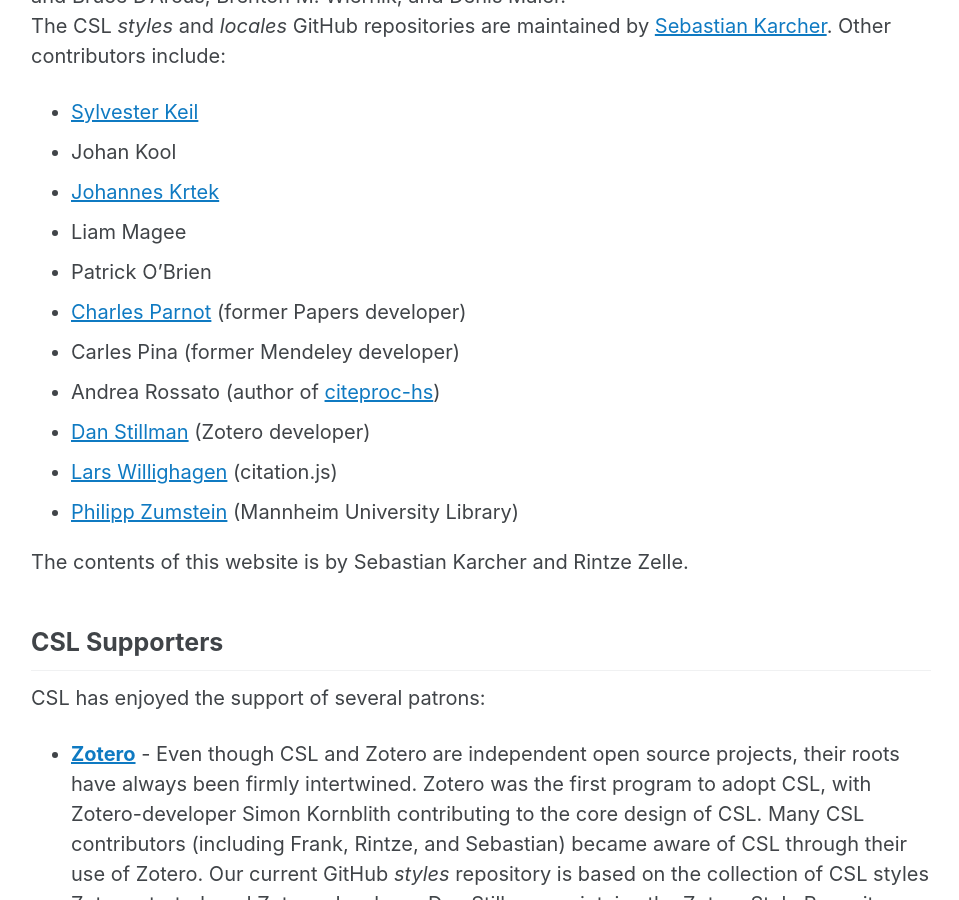
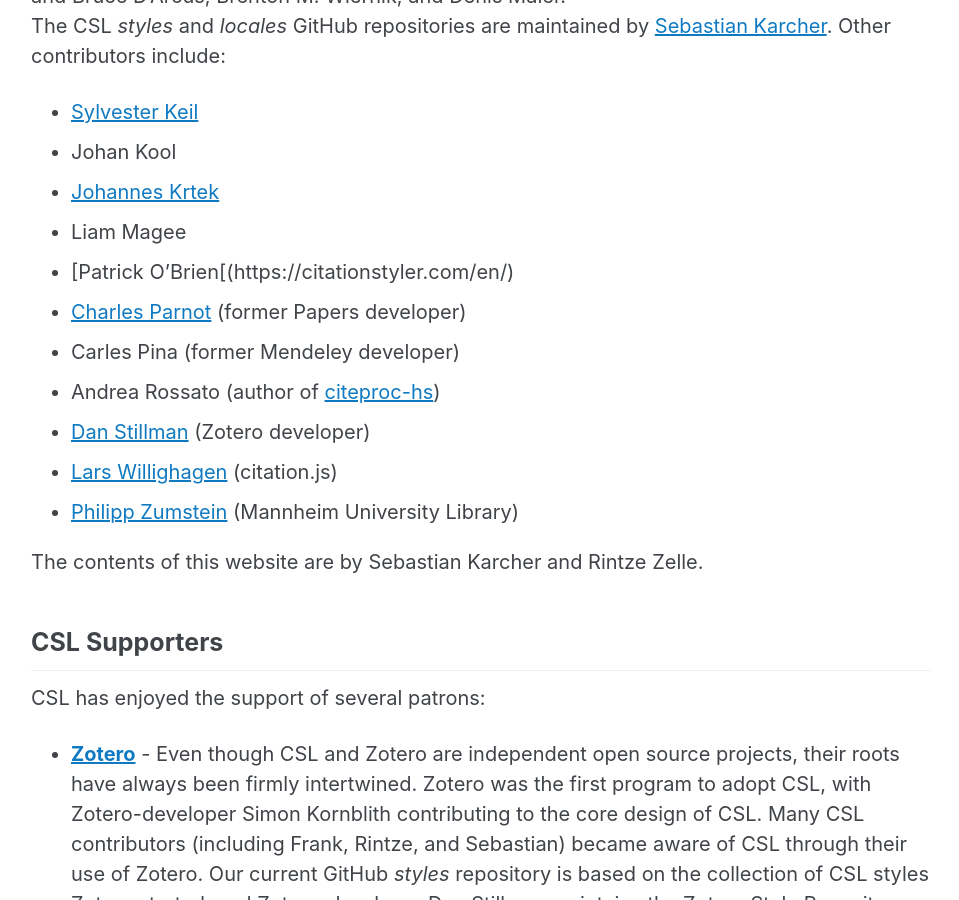
Before and after one commit to citation-style-language/citation-style-language.github.io, a Jekyll site: the page built from _pages/about.md, in a window 1280 px wide and 900 px high, scrolled down 472 px. Shown: the whole window, without its empty margins (159-1118 px from the left). Built offline with Jekyll 4.4.1, drawn with Linux system fonts in a browser that asks for light colours.

Commit message:
Update about.md
Add link for Patrick O'Brien.
Fix a small error.

```diff
--- a/_pages/about.md
+++ b/_pages/about.md
@@ -16,7 +16,7 @@
 * Johan Kool
 * [Johannes Krtek](https://twitter.com/johanneskrtek)
 * Liam Magee
-* Patrick O'Brien
+* [Patrick O'Brien[(https://citationstyler.com/en/)
 * [Charles Parnot](https://twitter.com/cparnot) (former Papers developer)
 * Carles Pina (former Mendeley developer)
 * Andrea Rossato (author of [citeproc-hs](http://hackage.haskell.org/package/citeproc-hs))
@@ -24,7 +24,7 @@
 * [Lars Willighagen](https://fediscience.org/@larsgw@mastodon.social) (citation.js)
 * [Philipp Zumstein](https://twitter.com/zuphilip) (Mannheim University Library)
 
-The contents of this website is by Sebastian Karcher and Rintze Zelle.
+The contents of this website are by Sebastian Karcher and Rintze Zelle.
 
 ## CSL Supporters
 
```
